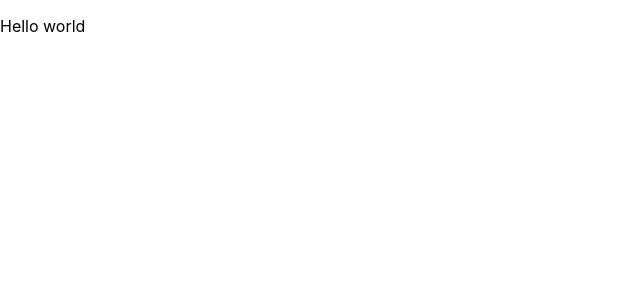
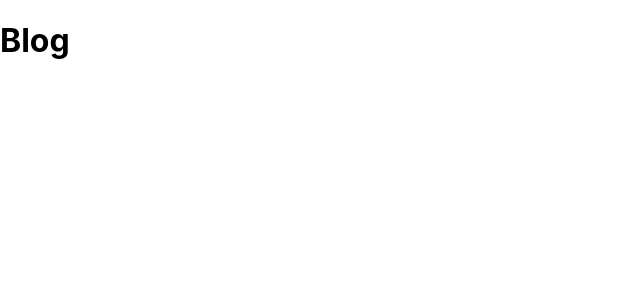
Before and after one commit to paulreyneveld/prw-next-app, a Next.js app: page / in a window 1280 px wide. Shown: the top 300 px of the page, without its empty margins (0-640 px from the left). Built offline with nearby package versions, Linux system fonts and the light colour scheme.

Commit message:
Updated index.js

```diff
--- a/pages/index.js
+++ b/pages/index.js
@@ -1,7 +1,14 @@
-function index() {
-    return (
-        <p>Hello world</p>
-    )
+// pages/index.js
+import Head from 'next/head';
+
+const Home = () => {
+  return (
+    <div>
+      <Head>
+        <title>Blog App</title>
+      </Head>
+      <h1>Blog</h1>
+    </div>
+  )
 }
-
-export default index
+export default Home;
```
